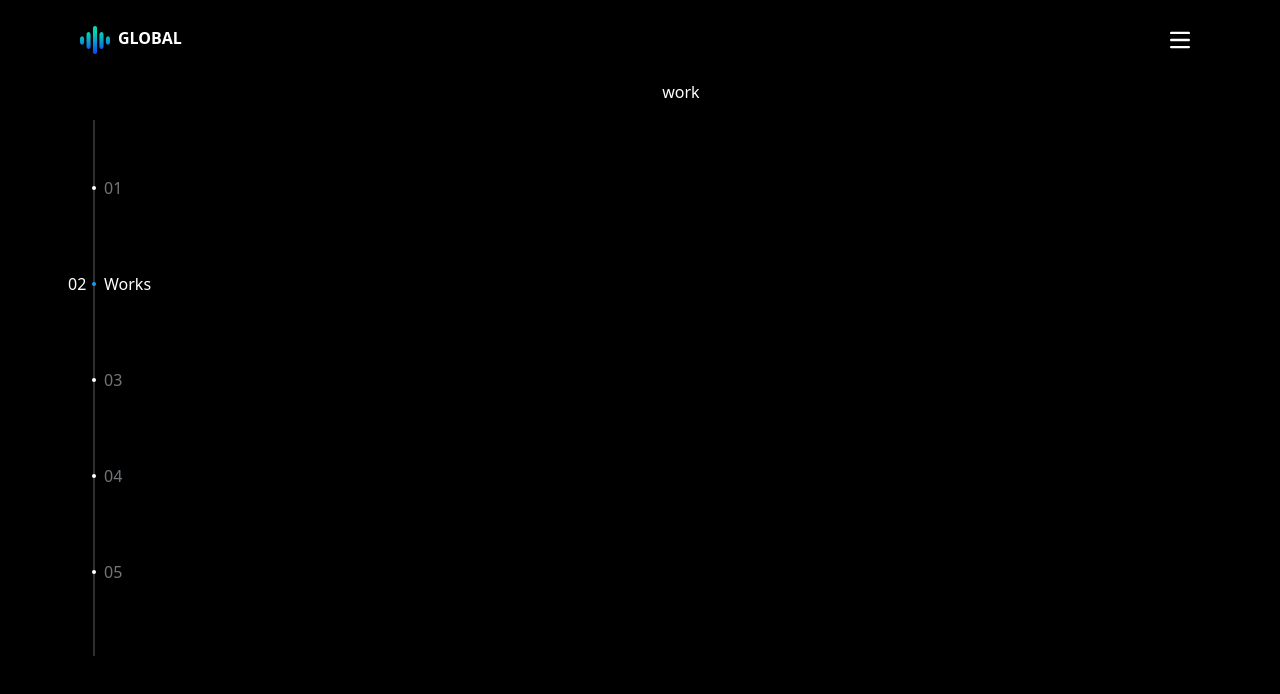
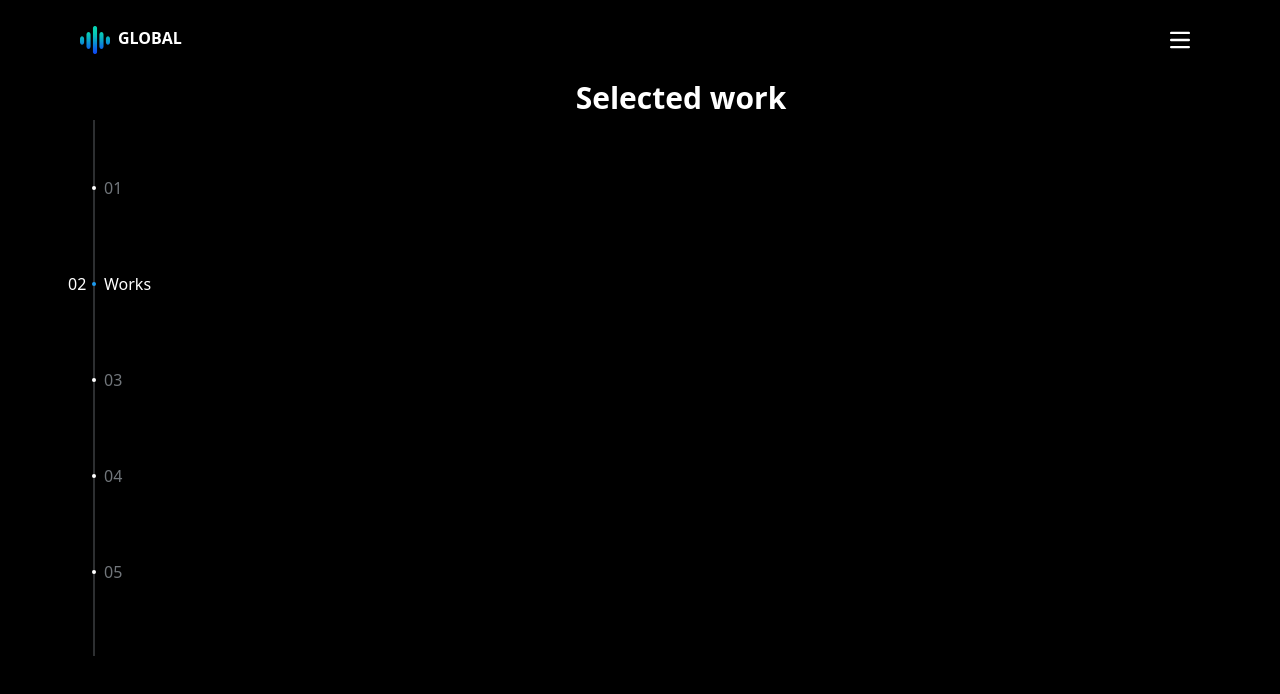
Before and after one commit to Eslam-Mohamed-G/global-next.js, a Next.js app: page /works in a window 1280 px wide. Shown: the top 694 px of the page. Built offline with nearby package versions, Linux system fonts and the light colour scheme.

Commit message:
add works page

```diff
--- a/src/app/works/page.tsx
+++ b/src/app/works/page.tsx
@@ -3,7 +3,7 @@
 const Works = () => {
     return (
         <div>
-            <h1 className='text-white'>work</h1>
+            <h1 className='text-white font-bold text-3xl'>Selected work</h1>
         </div>
     );
 }
```
